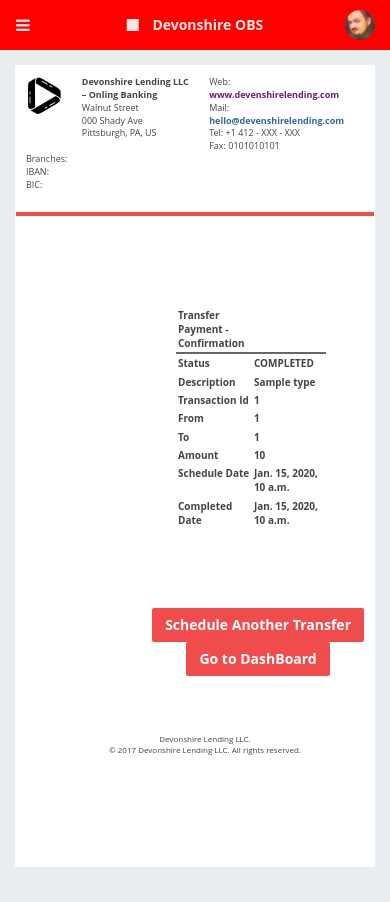
After one commit to benjasy1993/BankingSystem, a Django app: template frontend/templates/external_transfer_receipt.html in a window 390 px wide. The commit adds this page. Run offline with Django 3.2, Linux system fonts and the light colour scheme; the template is opened without the code that fills it: most values are stand-ins (such as "Sample title", 1, 10 or a date in 2020); parts of the project's set-up code (start-up, migrations or seed data) failed here and were passed over; some libraries are stand-ins or nearby versions; some web fonts are replaced.

Commit message:
update exteral transfer

```diff
--- a/frontend/banking_system/urls.py
+++ b/frontend/banking_system/urls.py
@@ -17,4 +17,5 @@ urlpatterns = [
     url(r'^internal_transfer/$',views.internal_transfer,name='internal_transfer'),
     url(r'^internal_transfer/receipt$',views.transfer_receipt,name='transfer_receipt'),
     url(r'^external_transfer/$',views.external_transfer,name='external_transfer'),
+    url(r'^external_transfer/receipt$',views.external_transfer_receipt,name='external_transfer_receipt'),
 ]
--- a/frontend/frontend/settings.py
+++ b/frontend/frontend/settings.py
@@ -78,10 +78,12 @@ WSGI_APPLICATION = 'frontend.wsgi.application'
 
 DATABASES = {
     'default': {
-        'ENGINE': 'django.db.backends.sqlite3',
-        'NAME': os.path.join(BASE_DIR, 'db.sqlite3'),
+        'ENGINE' : 'django.db.backends.sqlite3',
+        'NAME' : os.path.join(BASE_DIR, 'db.sqlite3'),
+        'HOST' : '128.237.195.249'
     }
 }
+
 
 
 # Password validation
--- /dev/null
+++ b/frontend/templates/external_transfer_receipt.html
@@ -0,0 +1,110 @@
+{% extends "template.html" %}
+{% load staticfiles %}
+
+{% block body_block %}
+<section class="main-content">
+
+    <div class="content-wrap">
+        <div class="container" style="width: 100%">
+            <div class="panel" style="height: 800px">
+                <div id="container">
+                    <div class="module">
+
+                        <header class="invoice-header invoice-row">
+                            <div class="logoholder text-center" contenteditable>
+                                <img class="logo" src="{% static 'img/logo2.jpeg' %}">
+                            </div>
+
+                            <div class="me">
+                                <p>
+                                    <strong>Devonshire Lending LLC – Onling Banking</strong><br>
+                                    Walnut Street <br>
+                                    000 Shady Ave<br>
+                                    Pittsburgh, PA, US
+                                </p>
+                            </div><!--.col-->
+                            <div class="info">
+                                <p>
+                                    Web: <a href="">www.devenshirelending.com</a><br>
+                                    Mail: <a href="mailto:hello@volkerotto.net">hello@devenshirelending.com</a><br>
+                                    Tel: +1 412 - XXX - XXX<br>
+                                    Fax: 0101010101
+                                </p>
+                            </div>
+
+                            <div class="col-3 bank">
+                                <p>
+                                    Branches: <br>
+                                    IBAN: <br>
+                                    BIC:
+                                </p>
+                            </div>
+                        </header>
+                        <div class="invoicelist-body" style="margin-top: 90px;margin-left: 120px">
+                            <table>
+                                <thead>
+                                <th>Transfer Payment - Confirmation</th>
+                                <th></th>
+                                </thead>
+                                <tbody>
+                                <tr>
+                                    <td class="col-xs-1">Status</td>
+                                    <td class="col-xs-2">{{ result.status }}</td>
+                                </tr>
+                                <tr>
+                                    <td class="col-xs-1">Description</td>
+                                    <td class="col-xs-2">{{ result.type }}</td>
+                                </tr>
+                                <tr>
+                                    <td class="col-xs-1">Transaction Id</td>
+                                    <td class="col-xs-2">{{ result.transactionId }}</td>
+                                </tr>
+                                <tr>
+                                    <td class="col-xs-1">From</td>
+                                    <td class="col-xs-2">{{ result.fromBankAccountId }}</td>
+                                </tr>
+                                <tr>
+                                    <td class="col-xs-1">To</td>
+                                    <td class="col-xs-1">{{ result.toBankAccountId }}</td>
+                                </tr>
+                                <tr>
+                                    <td class="col-xs-1">Amount</td>
+                                    <td class="col-xs-2">{{ result.amount }}</td>
+                                </tr>
+                                <tr>
+                                    <td class="col-xs-1">Schedule Date</td>
+                                    <td class="col-xs-2">{{ result.scheduledDate}}</td>
+                                </tr>
+                                <tr>
+                                    <td class="col-xs-1">Completed Date</td>
+                                    <td class="col-xs-2">{{ result.completedDate}}</td>
+                                </tr>
+                                </tbody>
+                            </table>
+                            <br>
+                        </div><!--.invoice-body-->
+
+
+                        <ul class="search-buttons" style="padding-top:2rem; margin-top:30px;margin-left: 450px;margin-bottom: 100px">
+                            <li class="btn" style="width: auto;font-weight: bold; background-color: #f14c4c;text-align: center"><a style="color: white" href="{% url 'banking_system:external_transfer'%}">Schedule Another Transfer</a></li>
+                            <li class="btn" style="width: auto;font-weight: bold; background-color: #f14c4c;text-align: center"><a style="color: white" href="{% url 'banking_system:dashboard'%}">Go to DashBoard</a></li>
+
+                        </ul>
+
+                        <footer class="row">
+                            <div class="col-1 text-center">
+                                <p class="notaxrelated">Devonshire Lending LLC.</p>
+                                <p class="legal-text">&copy; 2017 Devonshire Lending LLC. <span>All rights reserved.</span></p>
+                            </div>
+                        </footer>
+
+
+                        <div class="blc"></div>
+                    </div>
+                </div>
+            </div>
+        </div>
+    </div>
+
+</section>
+{% endblock %}
--- a/frontend/templates/template.html
+++ b/frontend/templates/template.html
@@ -271,7 +271,7 @@
                                     </a>
                                 </li>
                                 <li>
-                                    <a href="horizontal.html">
+                                    <a href="{% url 'banking_system:external_transfer' %}">
                                         <span>Send Money to Someone</span>
                                     </a>
                                 </li>
@@ -416,27 +416,37 @@
     var div1 = document.getElementById("EmailDiv");
     var div2 = document.getElementById("BankAccountDiv");
     function fn1() {
+      var div1 = document.getElementById("EmailDiv");
+      var div2 = document.getElementById("BankAccountDiv");
         div1.hidden = false;
         div2.hidden = true;
         document.getElementById("bankRadio").checked = false;
     }
     function fn2() {
+      var div1 = document.getElementById("EmailDiv");
+      var div2 = document.getElementById("BankAccountDiv");
         div2.hidden = false;
         div1.hidden = true;
         document.getElementById("emailRadio").checked = false;
     }
-    function fn3(){
-        document.getElementById("inputEmail").value = "";
+    // function fn3(){
+    //     document.getElementById("inputEmail").value = "";
+    // }
+    function fn4(){
+        document.getElementById("inputAccountNumber").value = "";
     }
-    function fn4(){
-        document.getElementById("inputAccount").value = "";
+    // function fn5() {
+    //     document.getElementById("inputEmail").value = "Email or Phone";
+    // }
+    // function fn6() {
+    //     document.getElementById("inputAccountNumber").value = "Account Number";
+    // }
+    function fn7() {
+      document.getElementById("inputRoutingNumber").value = "";
     }
-    function fn5() {
-        document.getElementById("inputEmail").value = "Email or Phone";
-    }
-    function fn6() {
-        document.getElementById("inputAccount").value = "Account Number";
-    }
+    // function fn8() {
+    //   document.getElementById("inputRoutingNumber").value = "Routing Number";
+    // }
     </script>
 
 </body>
```
Also changed, not shown: frontend/banking_system/backend_client.py (+9 -1 lines), frontend/banking_system/views.py (+25 -6 lines), frontend/templates/external_transfer.html (+10 -17 lines), frontend/db.sqlite3, 4 other files.
